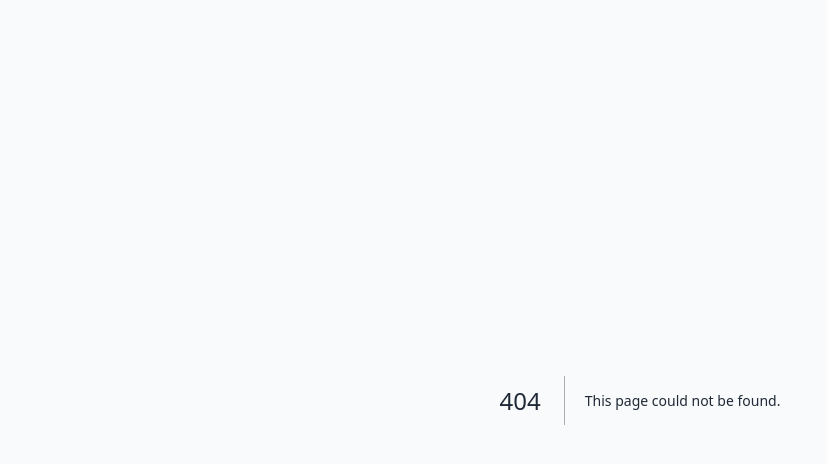
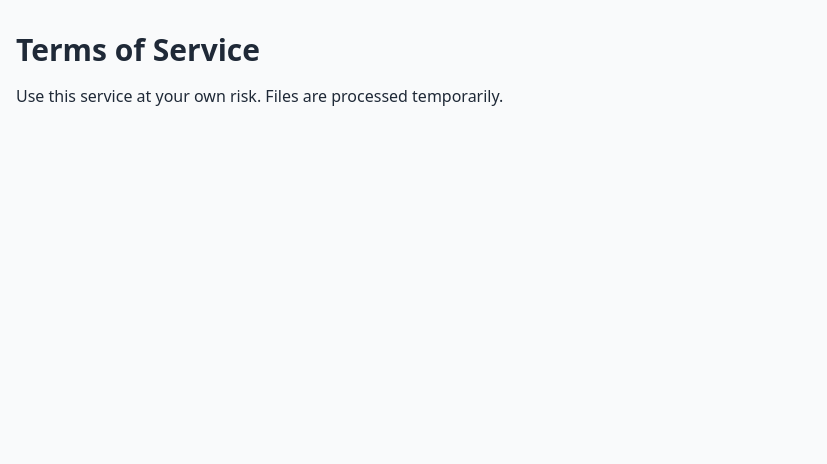
Before and after one commit to eligiakucharska-sudo/audio-silence-remover, a Next.js app: page /terms in a window 1280 px wide. Before the commit this address had no page. Shown: the top 464 px of the page, without its empty margins (0-827 px from the left). Built offline with nearby package versions, Linux system fonts and the light colour scheme.

Commit message:
Create page.tsx

```diff
--- /dev/null
+++ b/app/terms/page.tsx
@@ -0,0 +1,8 @@
+export default function Terms() {
+  return (
+    <main className="container mx-auto py-8 px-4">
+      <h1 className="text-3xl font-bold mb-4">Terms of Service</h1>
+      <p>Use this service at your own risk. Files are processed temporarily.</p>
+    </main>
+  );
+}
```
